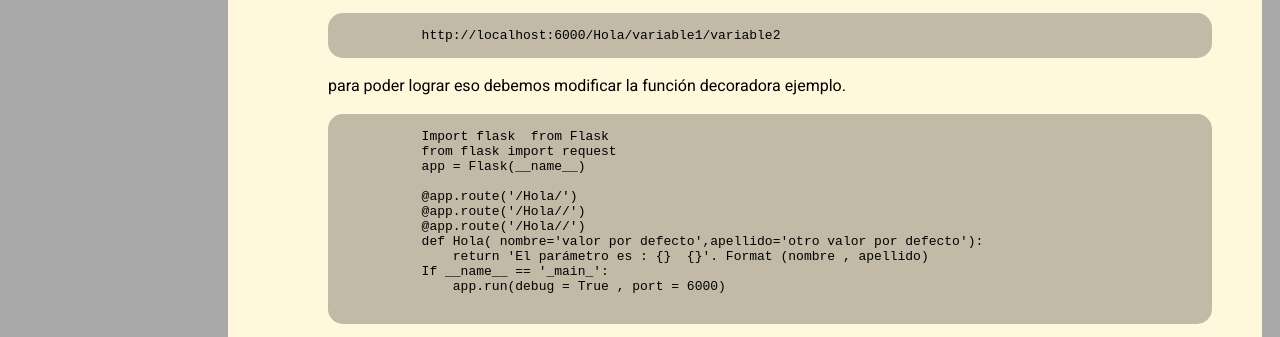
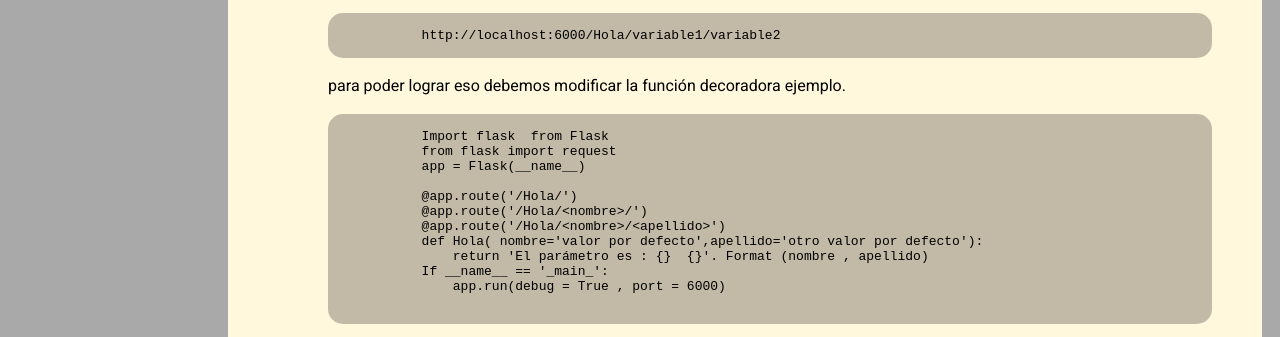
Before and after one commit to RichardRivero/Documentacion_Tecnica, a plain HTML site: page index.html in a window 1280 px wide. Shown: the part 4446-4783 px from the top of the page. Drawn offline with Linux system fonts and the light colour scheme.

Commit message:
correcion codigo musetra HTML

```diff
--- a/index.html
+++ b/index.html
@@ -261,8 +261,8 @@
             app = Flask(__name__)
 
             @app.route('/Hola/')
-            @app.route('/Hola/<nombre>/')
-            @app.route('/Hola/<nombre>/<apellido>')
+            @app.route('/Hola/&lt;nombre&gt;/')     <!--   &lt;    &gt;    .. para colocar la apertura y cierre -->
+            @app.route('/Hola/&lt;nombre&gt;/&lt;apellido&gt;')
             def Hola( nombre='valor por defecto',apellido='otro valor por defecto'):
                 return 'El parámetro es : {}  {}'. Format (nombre , apellido)
             If __name__ == '_main_':
```
